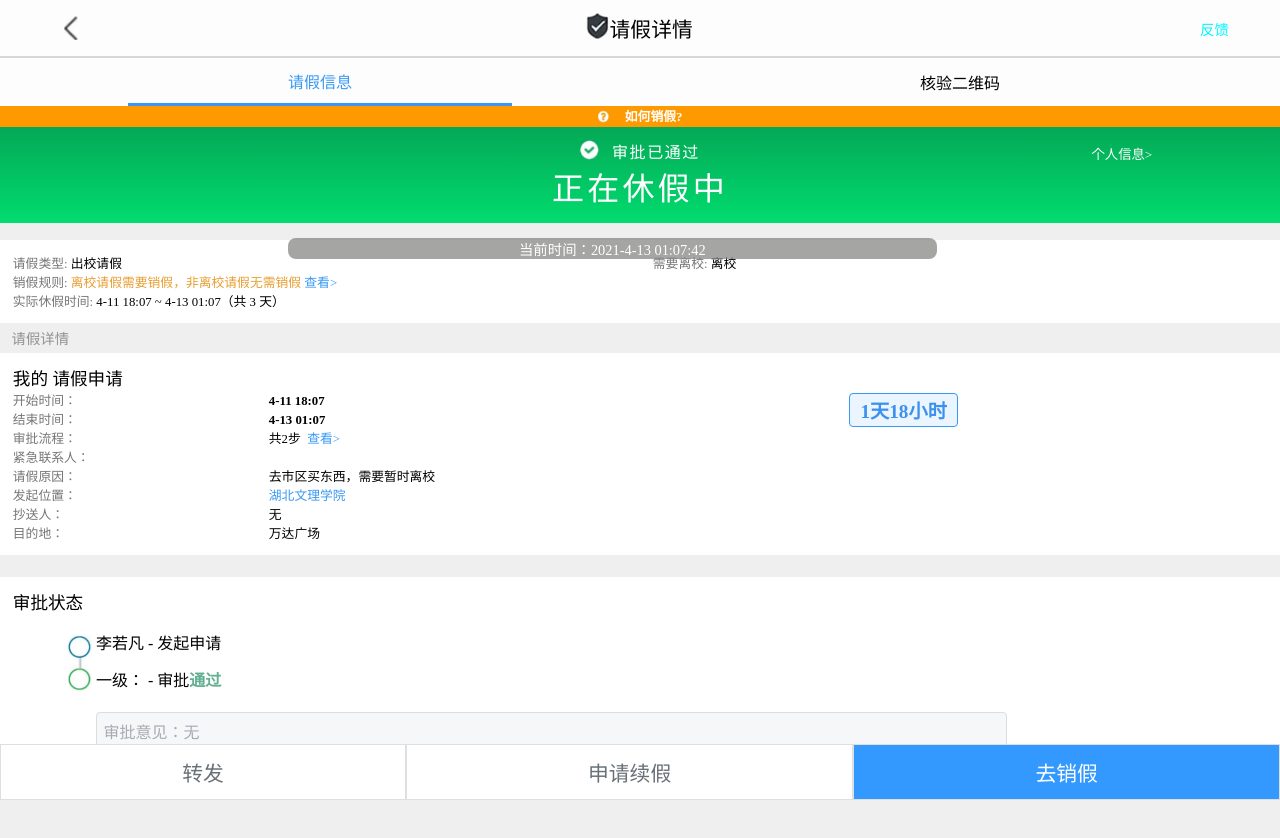
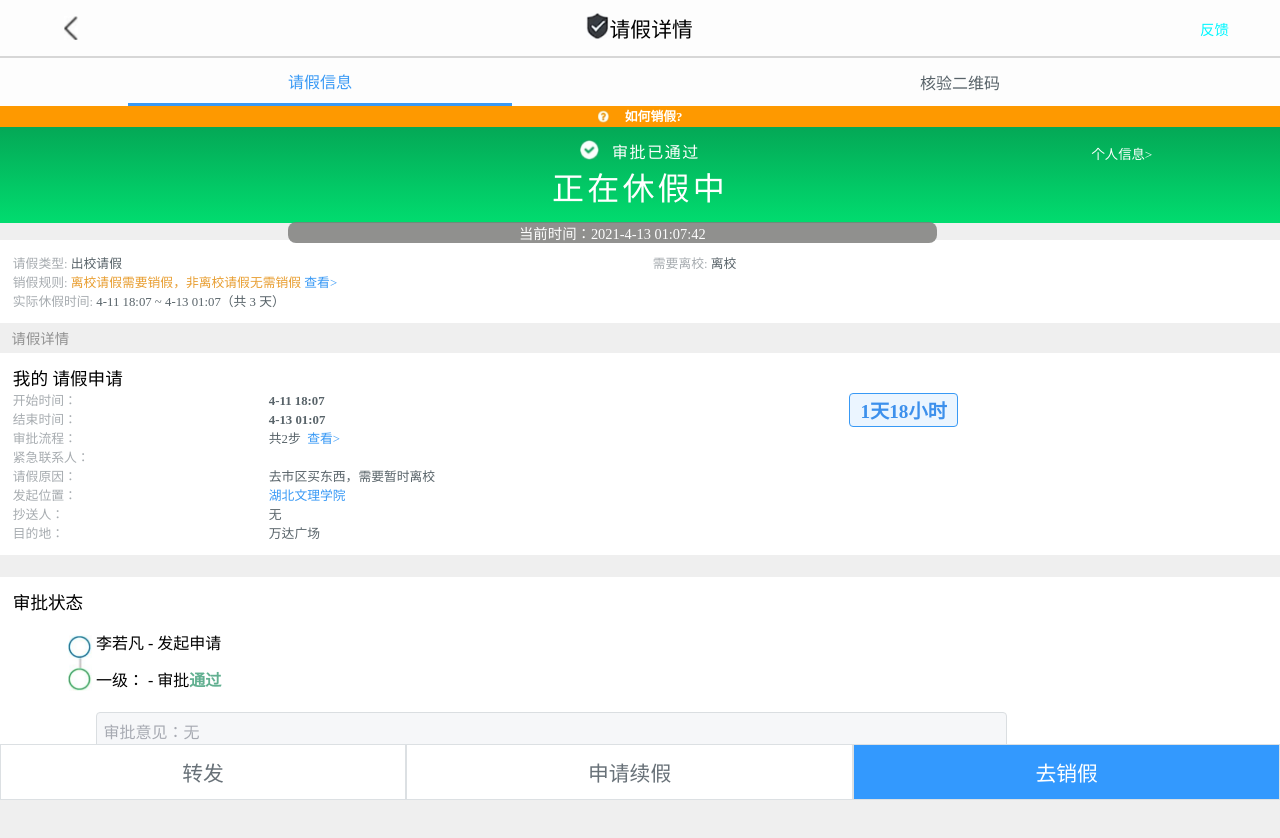
Before and after one commit to LinHQ1999/camp_bypass, an Angular app: page /leave/2018111125/show/2018111125 in a window 1280 px wide. Shown: the top 838 px of the page. Built offline with nearby package versions, Linux system fonts and the light colour scheme.

Commit message:
颜色微调

```diff
--- a/src/app/leave/leave.component.css
+++ b/src/app/leave/leave.component.css
@@ -89,13 +89,13 @@
   z-index: 99;
   color: white;
   background-color: #7f7f7d;
-  opacity: .7;
+  opacity: .85;
   width: 50vw;
   height: 1rem;
   text-align: center;
   font-size: 0.9rem;
   border-radius: 8px;
-  top: 29.8vh;
+  top: 27.8vh;
   left: 22.5vw;
   padding: 0 .3em .3em .3em;
 }
@@ -224,11 +224,11 @@
 }
 
 .k {
-  color: #767676;
+  color: #A7ACB0;
   font-size: 0.8rem;
 }
 
 .v {
-  color: #010101;
+  color: #586369;
   font-size: 0.8rem;
 }
--- a/src/app/leaveshell/leaveshell.component.css
+++ b/src/app/leaveshell/leaveshell.component.css
@@ -39,7 +39,6 @@ nav {
   background-color: #FDFDFD;
   min-height: 6vh;
   border-top: 2px #D7D7D7 solid;
-  color: black;
 }
 
 nav button {
@@ -47,6 +46,7 @@ nav button {
   width: 30vw;
   font-size: 1rem;
   text-align: center;
+  color: #586369;
   background: #FDFDFD;
   border: 0;
 }
```
